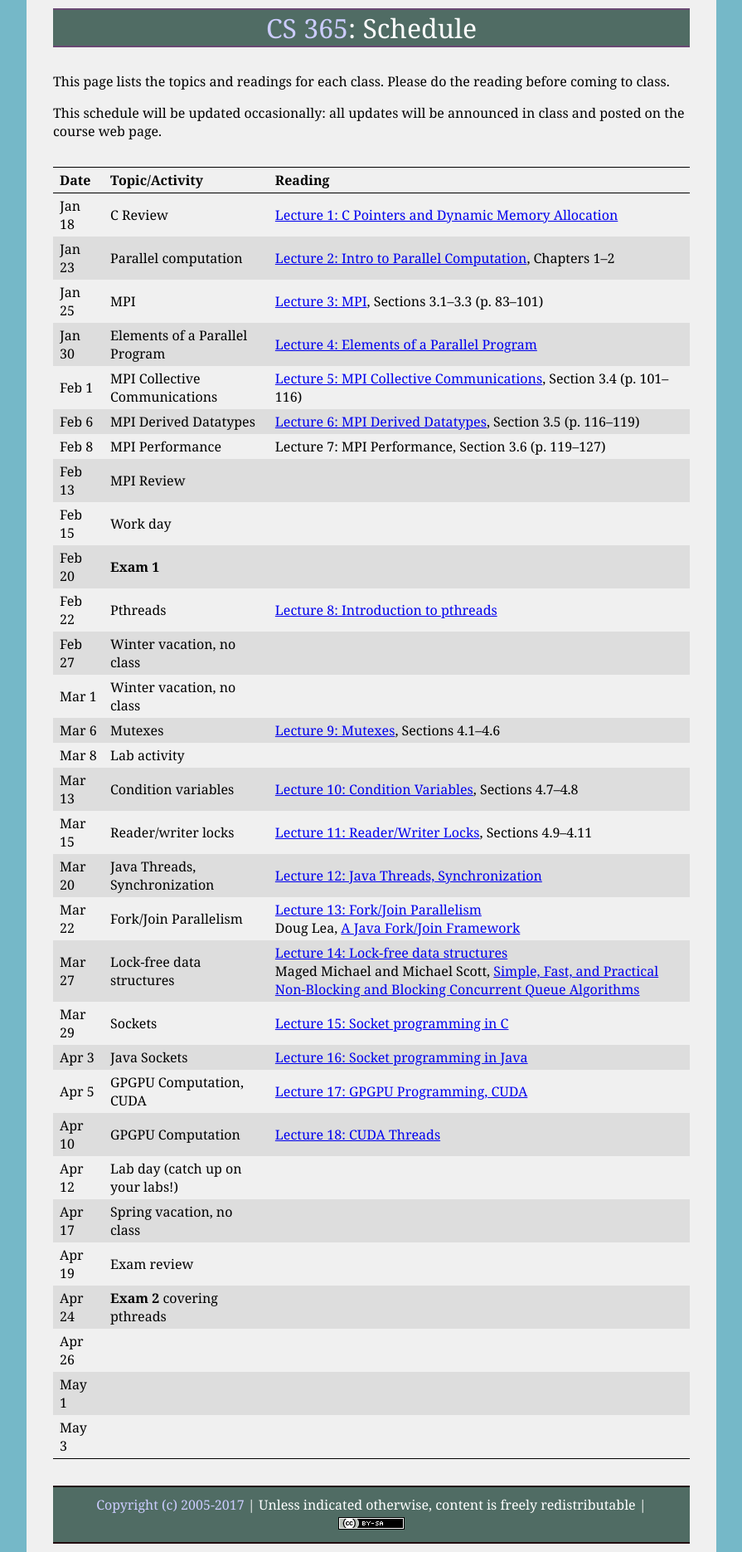
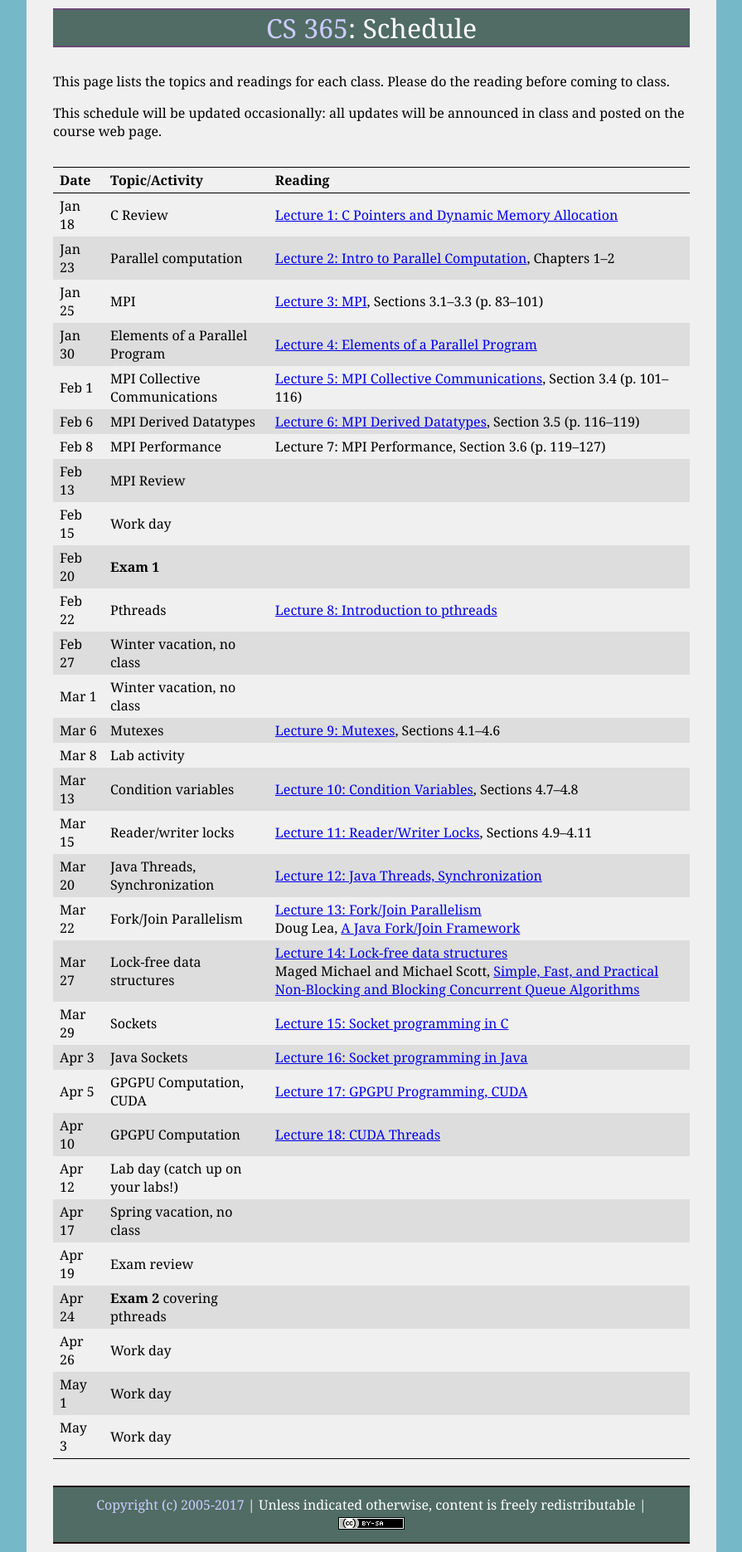
Before and after one commit to ycpcs/cs365-spring2017, a Jekyll site: the page built from schedule.md, in a window 1280 px wide. Shown: the whole page at 83% size, without its empty margins (192-1087 px from the left). Built offline with Jekyll 4.4.1, drawn with Linux system fonts in a browser that asks for light colours.

Commit message:
plan for rest of semester

```diff
--- a/schedule.md
+++ b/schedule.md
@@ -37,9 +37,9 @@ Apr 12 | Lab day (catch up on your labs!)
 Apr 17 | Spring vacation, no class
 Apr 19 | Exam review
 Apr 24 | **Exam 2** covering pthreads
-Apr 26 |
-May 1 |
-May 3 |
+Apr 26 | Work day
+May 1 | Work day
+May 3 | Work day
 
 <!--
 Jan 22 | C Review | [Lecture 1: C Pointers and Dynamic Memory Allocation](lectures/lecture01.html)
```
Also changed, not shown: assign/assign05.md (+1 -1 lines), index.md (+1 -0 lines).
